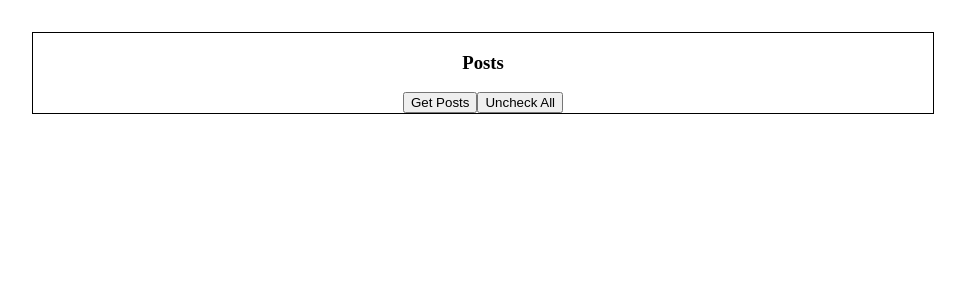
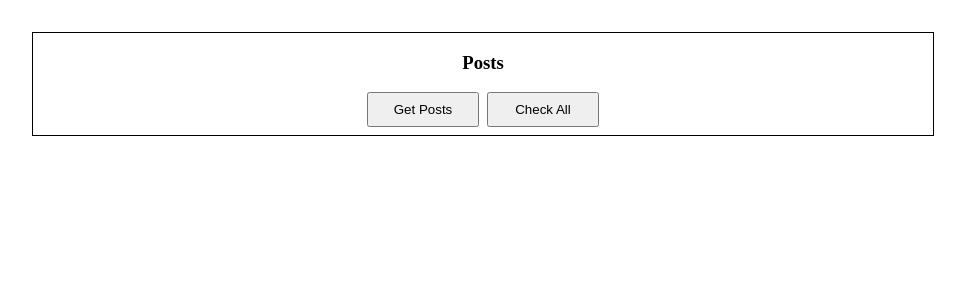
Before and after one commit to rajath002/React-Adv, a React (Create React App) app: page / in a window 1280 px wide. Shown: the top 300 px of the page, without its empty margins (157-1122 px from the left). Built offline with nearby package versions, Linux system fonts and the light colour scheme.

Commit message:
list details updated

```diff
--- a/package.json
+++ b/package.json
@@ -27,7 +27,8 @@
   "scripts": {
     "start": "react-scripts start",
     "build": "react-scripts build",
-    "test": "react-scripts test",
+    "test": "react-scripts test --watchAll=false",
+    "test:watch": "react-scripts test",
     "eject": "react-scripts eject"
   },
   "eslintConfig": {
--- a/src/views/ListDetails/ListDetails.tsx
+++ b/src/views/ListDetails/ListDetails.tsx
@@ -3,11 +3,13 @@ import { useNavigate } from "react-router-dom";
 import { IPost, IStore } from "../../interface";
 import { getPostsList, deletePost } from "../../store/actions/post.actions";
 import { useAppDispatch, useAppSelector } from "../../utils/hooks";
-// import classes from "./listDetails.module.scss";
+import classes from "./listDetails.module.scss";
 
 export function Listdetails() {
   const [loading, setLoading] = useState(false);
   const [posts, setPosts] = useState<IPost.Post[]>([]);
+  const [isAllChecked, setIsAllChecked] = useState(false);
+
   useState();
   const navigate = useNavigate();
 
@@ -55,6 +57,18 @@ export function Listdetails() {
     );
   };
 
+  const checkAll = () => {
+    setPosts((prevState) => {
+      return prevState.map((post) => {
+        return {
+          ...post,
+          checked: true,
+        };
+      });
+    });
+    setIsAllChecked(() => true);
+  };
+
   const uncheckAll = () => {
     setPosts((prevState) => {
       return prevState.map((post) => {
@@ -64,6 +78,7 @@ export function Listdetails() {
         };
       });
     });
+    setIsAllChecked(() => false);
   };
 
   return (
@@ -74,6 +89,7 @@ export function Listdetails() {
         </header>
         <section>
           <div className="posts">
+            <div className={classes["main-action-buttons"]}>
               <button
                 name="fetchPosts"
                 id="fetchPosts"
@@ -82,7 +98,16 @@ export function Listdetails() {
               >
                 Get Posts
               </button>
-            <button onClick={uncheckAll}>Uncheck All</button>
+              {isAllChecked ? (
+                <button data-testid="uncheck-all" onClick={uncheckAll}>
+                  Uncheck All
+                </button>
+              ) : (
+                <button data-testid="check-all" onClick={checkAll}>
+                  Check All
+                </button>
+              )}
+            </div>
             {loading && <p>Loading...</p>}
             <div
               data-testid="post-card-container"
@@ -118,6 +143,8 @@ interface IPostCardProps extends IPost.Post {
 function PostCard(props: IPostCardProps) {
   return (
     <div className="post-card" data-testid="post-card">
+      <div className={classes.cardActions}>
+        <div className={classes.left}>
           <button
             className="delete-post"
             data-testid="deletePost"
@@ -134,24 +161,28 @@ function PostCard(props: IPostCardProps) {
           >
             Open
           </button>
-      <input
-        type="checkbox"
-        name="checkbox"
-        id="checkbox"
-        data-testid={props.id}
-        checked={props?.checked}
-        onChange={(e) => {
-          props.onCheck(!props.checked);
-        }}
-      />
+
           <button
             className="show-post"
-        data-testid="show-post"
+            data-testid={`show-post-${props.id}`}
             onClick={() => props.navigateTo(props.id)}
             area-lable="show post"
           >
             Show Details
           </button>
+        </div>
+        <div className="right">
+          <input
+            type="checkbox"
+            name="checkbox"
+            id="checkbox"
+            data-testid={"chkbx-" + props.id}
+            checked={props?.checked}
+            onChange={(e) => props.onCheck(!props.checked)}
+          />
+          Select All
+        </div>
+      </div>
       <div className="title">{props.title}</div>
       <div className="body">{props.body}</div>
     </div>
--- /dev/null
+++ b/src/views/ListDetails/listDetails.module.scss
@@ -0,0 +1,21 @@
+.main-action-buttons {
+    display: grid;
+    gap: 0.5rem 0.5rem;
+    justify-content: center;
+    grid-auto-flow: column;
+    grid-auto-columns: 7rem 7rem;
+    margin: 0.5rem;
+    button {
+        padding: 0.5rem;
+    }
+}
+.cardActions {
+    display: flex;
+    justify-content: space-between;
+    align-items: center;
+    padding: 0.3rem;
+    .left {
+        display:flex;
+        gap: 0.5rem 0.5rem;
+    }
+}
```
Also changed, not shown: 2 other files (tests, documents, lock files or other folders). Lines whose indentation alone changed are shown as unchanged.
